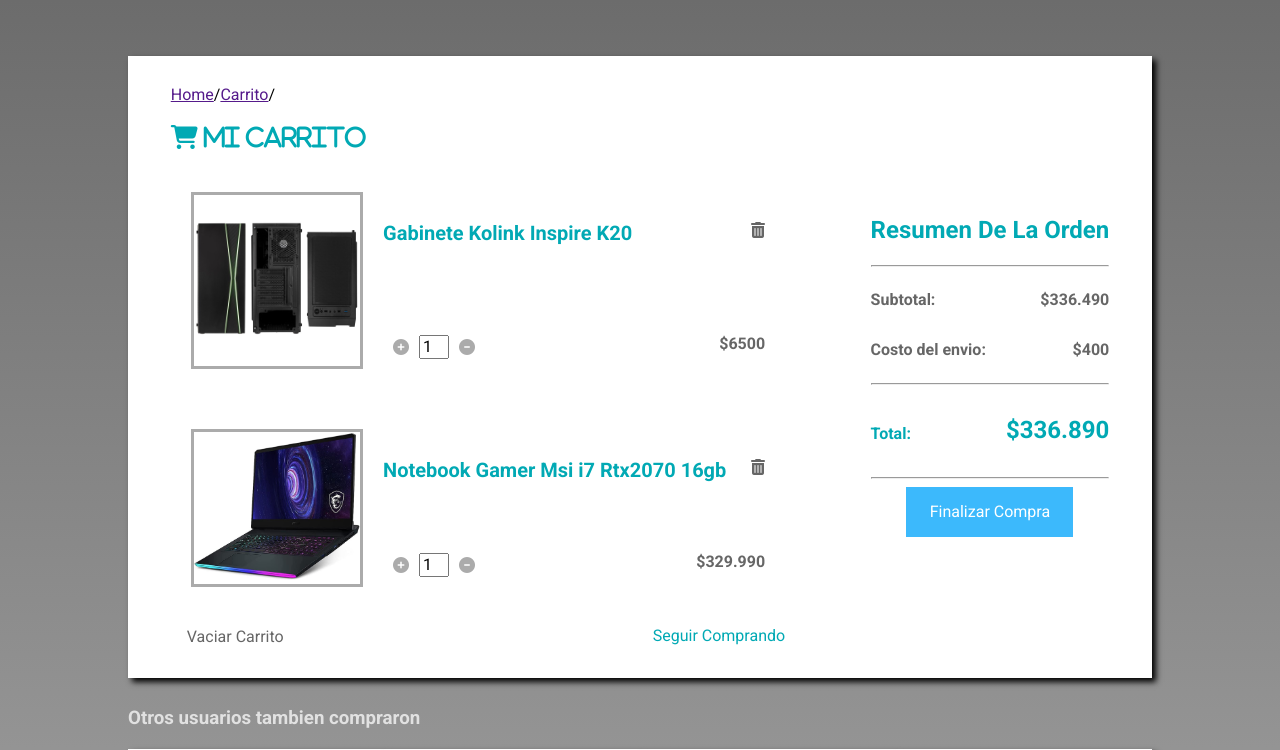
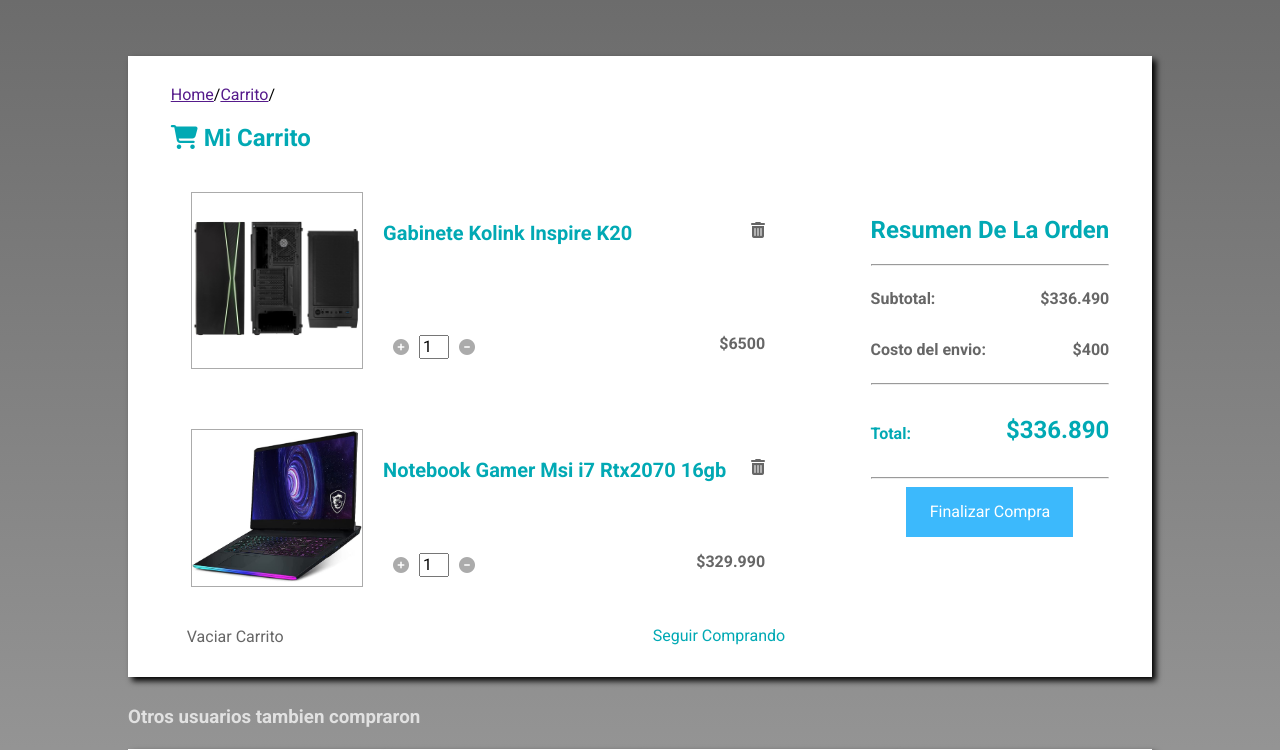
Before and after one commit to lpnahuel/G8_Incendio_DelFuegoTecno, a Node server app: page /carrito in a window 1280 px wide. Shown: the part 122-872 px from the top of the page. Run offline with Node 20, Linux system fonts and the light colour scheme; some libraries are stand-ins or nearby versions.

Commit message:
titulo de carrito arreglado

```diff
--- a/public/css/style.css
+++ b/public/css/style.css
@@ -818,6 +818,7 @@
 .carrito-title{
     color: #01A9B4;
     font-family: "Roboto";
+    font-size: 24px;
 }
 
 .hiddenSpan{
@@ -868,7 +869,7 @@
 
 .caja-producto-izquierda{
     width: 30%;
-    border: solid #ababab;
+    border: solid 1px #ababab;
 }
 .img-producto{
     width: 100%;
--- a/views/carrito.html
+++ b/views/carrito.html
@@ -89,7 +89,7 @@
                     <a class="breadCrum" href="">Home</a><span>/</span><a class="breadCrum" href="">Carrito</a><span>/</span>
                 </div>
 
-                <h2 class="carrito-title"><i class="fa-solid fa-cart-shopping"> Mi Carrito</i></h2>
+                <h2 class="carrito-title"><i class="fa-solid fa-cart-shopping"></i>  Mi Carrito</h2>
 
                 <div class="caja">
                     <div class="caja-producto">
```
